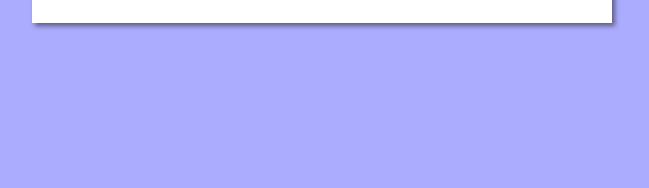
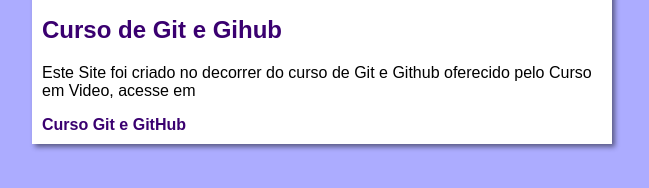
Before and after one commit to santhiagoepic/Projeto-site2, a plain HTML site: page Index.html in a window 1280 px wide. Shown: the part 532-720 px from the top of the page, without its empty margins (318-967 px from the left). Drawn offline with Linux system fonts and the light colour scheme.

Commit message:
UpdateAtualizaçãoD

```diff
--- a/Index.html
+++ b/Index.html
@@ -1,11 +1,13 @@
 <!DOCTYPE html>
 <html lang="pt-br">
+
 <head>
     <meta charset="UTF-8">
     <meta name="viewport" content="width=device-width, initial-scale=1.0">
     <title>Curso em Vídeo</title>
     <link rel="stylesheet" href="estilos/style.css">
 </head>
+
 <body>
     <main>
         <header>
@@ -15,15 +17,25 @@
         <article>
             <h2>Curso de HTML5 com CSS3</h2>
             <img class="lado" src="imagens/curso-html-css.png" alt="Curso HTML">
-            <p>A <abbr title="HyperText Markup Language">HTML</abbr> é uma linguagem de marcação para a criação de sites. Atualmente na versão 5, ela usa a semântica dos elementos para criar o conteúdo de uma página Web. Com as <abbr title="Cascading Style Sheets">CSS</abbr>, criamos as configurações visuais que um site vai ter.</p>
+            <p>A <abbr title="HyperText Markup Language">HTML</abbr> é uma linguagem de marcação para a criação de
+                sites. Atualmente na versão 5, ela usa a semântica dos elementos para criar o conteúdo de uma página
+                Web. Com as <abbr title="Cascading Style Sheets">CSS</abbr>, criamos as configurações visuais que um
+                site vai ter.</p>
             <p><a href="curso-html.html">Acesse o curso de HTML5</a></p>
         </article>
         <article>
             <h2>Curso de JavaScript</h2>
             <img class="lado" src="imagens/curso-javascript.png" alt="Curso JS">
-            <p><abbr title="JavaScript">JavaScript</abbr> é uma linguagem de script criada para aumentar a interatividade entre um site e seus visitantes. Os códigos em JS são executados dentro do navegador e dão acesso aos elementos HTML por meio do <abbr title="Document Object Model">DOM</abbr>.</p>
+            <p><abbr title="JavaScript">JavaScript</abbr> é uma linguagem de script criada para aumentar a
+                interatividade entre um site e seus visitantes. Os códigos em JS são executados dentro do navegador e
+                dão acesso aos elementos HTML por meio do <abbr title="Document Object Model">DOM</abbr>.</p>
             <p><a href="curso-js.html">Acesse o curso de JavaScript</a></p>
+        </article>
+        <article>
+            <h2>Curso de Git e Gihub</h2>
+            <p>Este Site foi criado no decorrer do curso de Git e Github oferecido pelo Curso em Video, acesse em</p> <a href="https://www.cursoemvideo.com/curso/curso-de-git-e-github/aulas/aulas-de-git-e-github/">Curso Git e GitHub</a>
         </article>
     </main>
 </body>
+
 </html>
```
